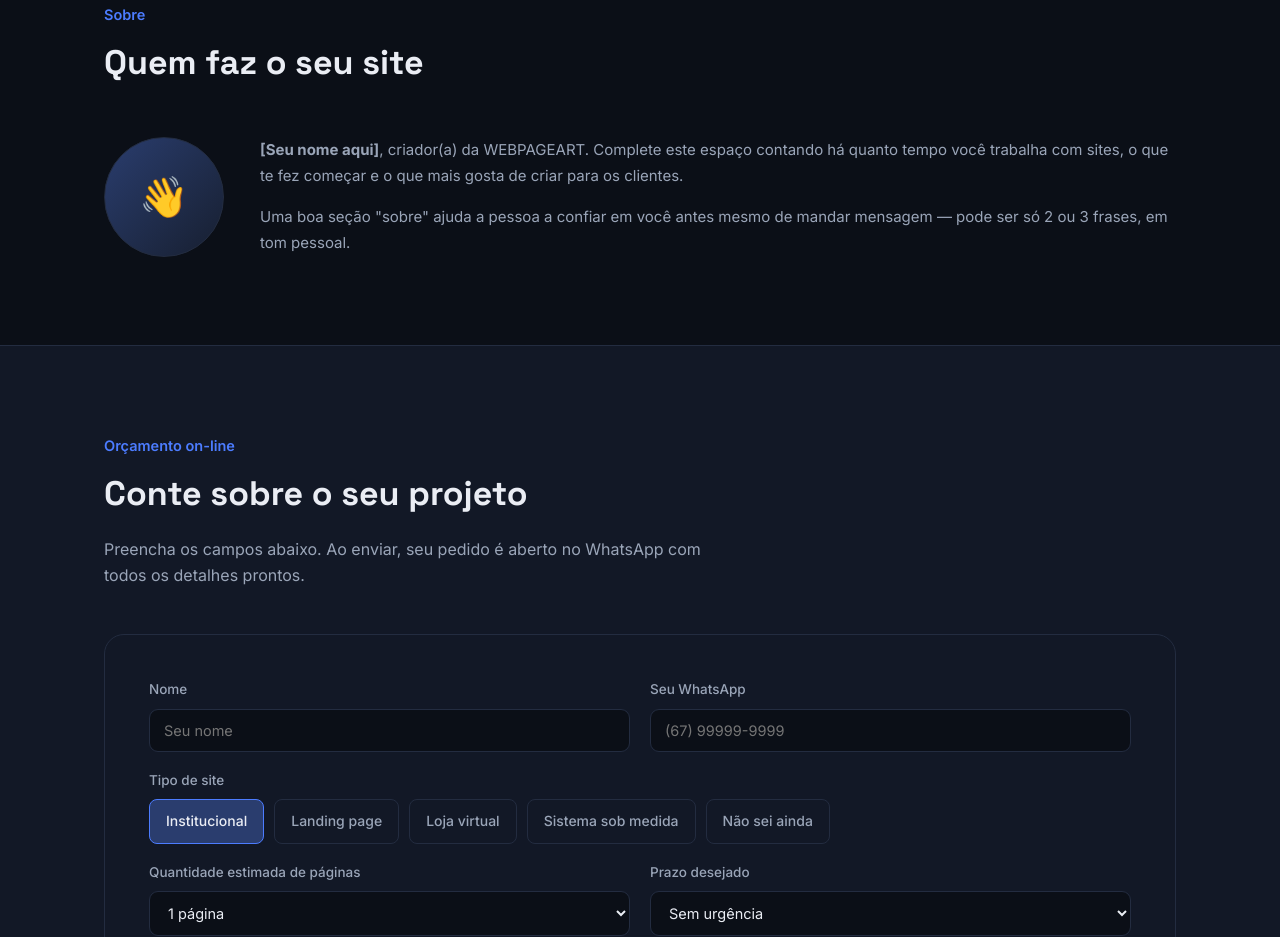
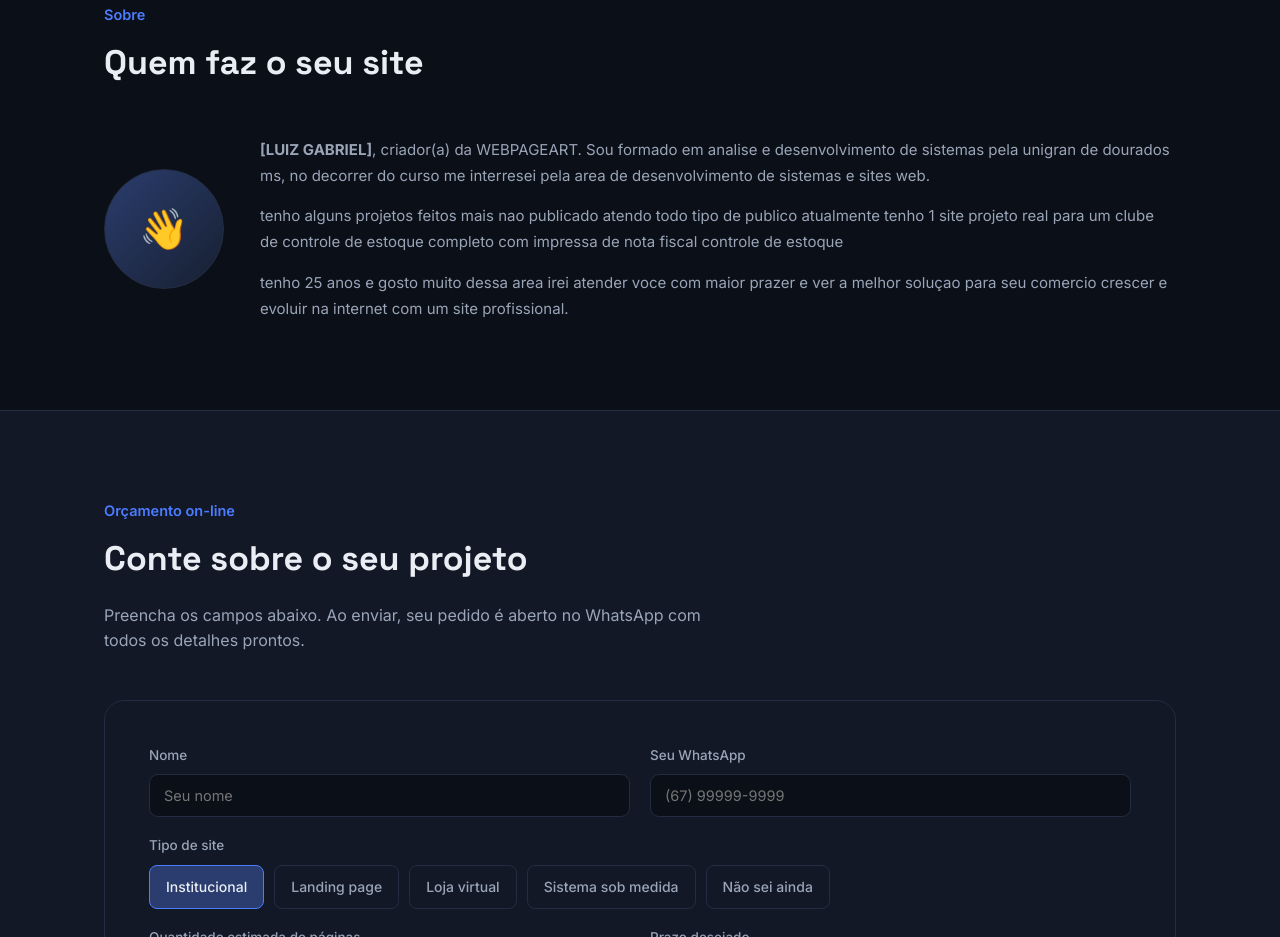
Before and after one commit to luizgabriel520/site-webpageart, a plain HTML site: page index.html in a window 1280 px wide. Shown: the part 5945-6882 px from the top of the page. Drawn offline with nearby package versions, Linux system fonts and the light colour scheme.

Commit message:
index.html

```diff
--- a/index.html
+++ b/index.html
@@ -660,8 +660,9 @@
     <div class="about-panel">
       <div class="about-photo">👋</div>
       <div class="about-text">
-        <p><strong>[Seu nome aqui]</strong>, criador(a) da WEBPAGEART. Complete este espaço contando há quanto tempo você trabalha com sites, o que te fez começar e o que mais gosta de criar para os clientes.</p>
-        <p>Uma boa seção "sobre" ajuda a pessoa a confiar em você antes mesmo de mandar mensagem — pode ser só 2 ou 3 frases, em tom pessoal.</p>
+        <p><strong>[LUIZ GABRIEL]</strong>, criador(a) da WEBPAGEART. Sou formado em analise e desenvolvimento de sistemas pela unigran de dourados ms, no decorrer do curso me interresei pela area de desenvolvimento de sistemas e sites web.</p>
+        <p>tenho alguns projetos feitos mais nao publicado atendo todo tipo de publico atualmente tenho 1 site projeto real para um clube de controle de estoque completo com impressa de nota fiscal controle de estoque</p>
+        <p>tenho 25 anos e gosto muito dessa area irei atender voce com maior prazer e ver a melhor soluçao para seu comercio crescer e evoluir na internet com um site profissional.</p>
       </div>
     </div>
   </div>
```
